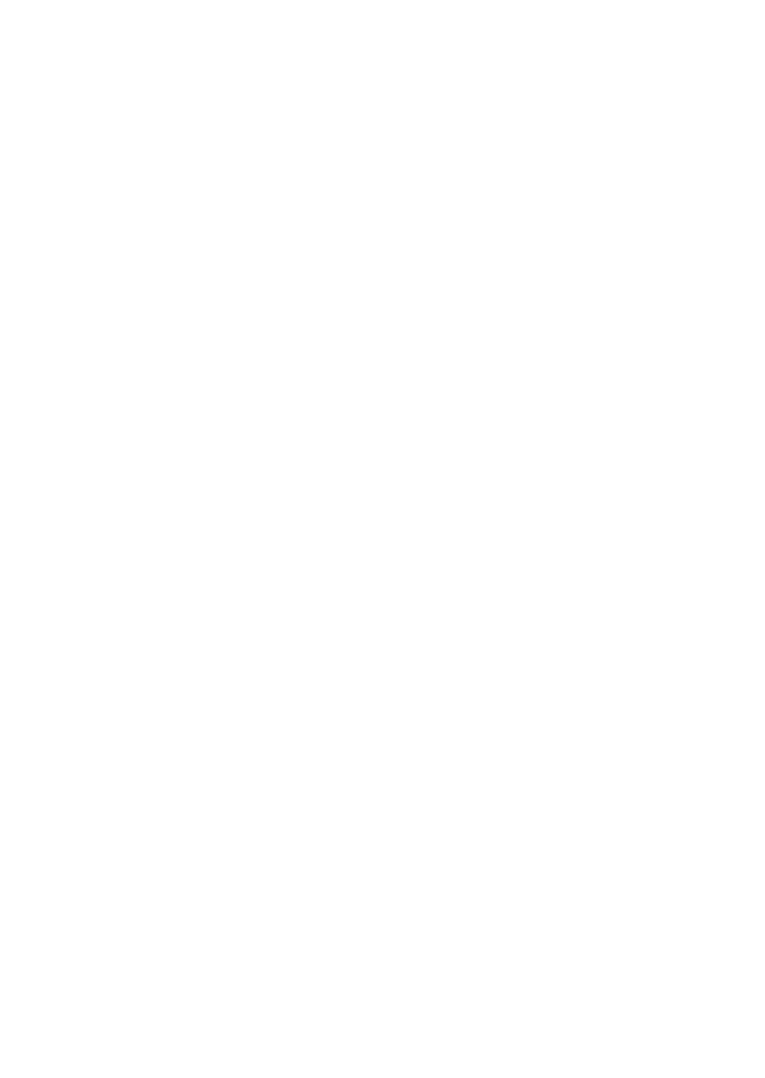
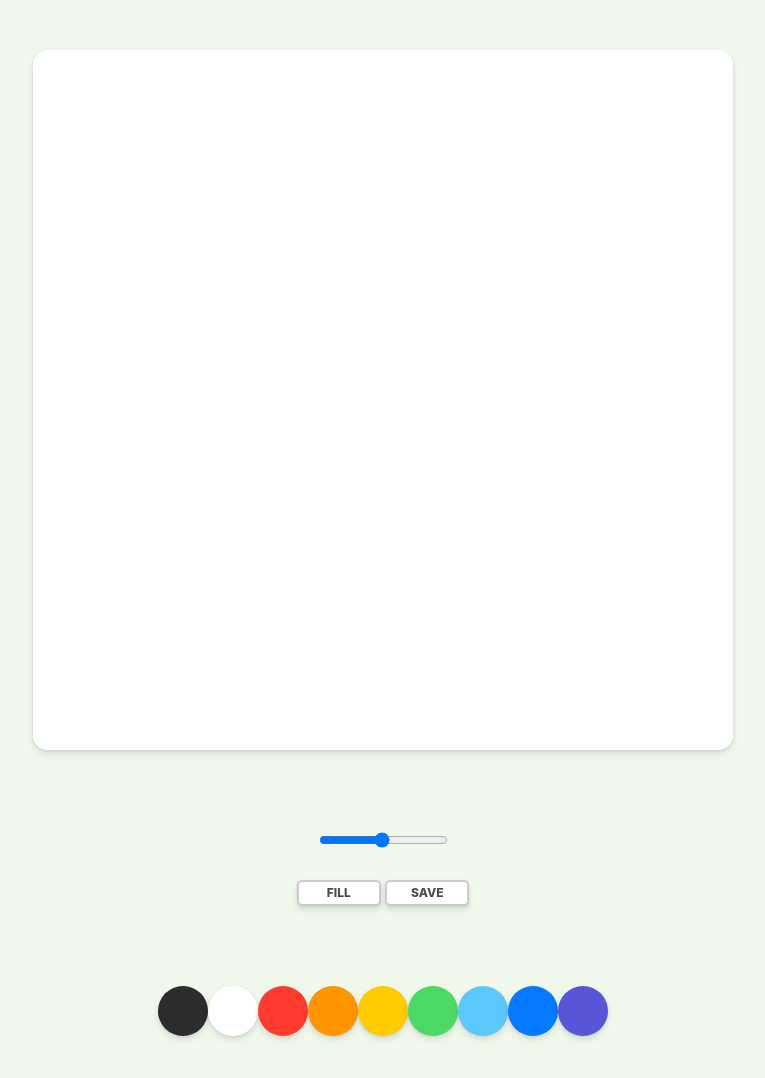
Before and after one commit to imhhhm/paintjs, a plain HTML site: page index.html in a window 1280 px wide. Shown: the whole page, without its empty margins (257-1022 px from the left). Before the commit the page ends 800 px from the top, so only its background shows below. Drawn offline with Linux system fonts and the light colour scheme.

Commit message:
add first

```diff
--- a/app.js
+++ b/app.js
@@ -0,0 +1,92 @@
+const canvas = document.getElementById("jsCanvas");
+const ctx = canvas.getContext("2d");
+const colors = document.getElementsByClassName("jsColor");
+const range = document.getElementById("jsRange");
+const mode = document.getElementById("jsMode");
+const saveBtn = document.getElementById("jsSave");
+
+const INITIAL_COLOR = "#2c2c2c";
+const CANVAS_SIZE = 700;
+
+canvas.width = CANVAS_SIZE;
+canvas.height = CANVAS_SIZE;
+
+ctx.fillStyle = "white";
+ctx.fillRect(0, 0, CANVAS_SIZE, CANVAS_SIZE);
+ctx.strokeStyle = INITIAL_COLOR;
+ctx.fillStyle = INITIAL_COLOR;
+ctx.lineWidth = 2.5;
+
+let painting = false;
+let filling = false;
+
+function stopPainting(){
+    painting = false;
+}
+function startPainting(){
+    painting = true;
+}
+function onMouseMove(event){
+    const x = event.offsetX;
+    const y = event.offsetY;
+    if(!painting){
+        ctx.beginPath();
+        ctx.moveTo(x,y);
+    }else{
+        ctx.lineTo(x,y);
+        ctx.stroke();
+    }
+}
+function handleColorClick(event){
+    const color =event.target.style.backgroundColor;
+    ctx.strokeStyle = color;
+    ctx.fillStyle = color;
+}
+function handleRangeChange(event){
+    const size = event.target.value;
+    ctx.lineWidth= size;
+}
+function handleModeClick(){
+    if (filling === true){
+        filling = false;
+        mode.innerText = "Fill";
+    }else{
+        filling = true;
+        mode.innerText = "Paint";
+    }
+}
+function handleCanvasClick(){
+    if(filling){
+        ctx.fillRect(0,0,CANVAS_SIZE, CANVAS_SIZE);
+    }
+}
+function handleCM(event){
+    event.preventDefault();
+}
+function handleSaveClick(){
+    const image = canvas.toDataURL();
+    const link = document.createElement("a");
+    link.href = image;
+    link.download = "PaintJS[🎨]";
+    link.click();
+}
+if(canvas){
+    canvas.addEventListener("mousemove",onMouseMove);
+    canvas.addEventListener("mousedown",startPainting);
+    canvas.addEventListener("mouseup",stopPainting);
+    canvas.addEventListener("mouseleave",stopPainting);
+    canvas.addEventListener("click",handleCanvasClick);
+    canvas.addEventListener("contextmenu",handleCM);
+}
+
+Array.from(colors).forEach(color => color.addEventListener("click",handleColorClick));
+
+if(range){
+    range.addEventListener("input",handleRangeChange);
+}
+if(mode){
+    mode.addEventListener("click",handleModeClick);
+}
+if(saveBtn){
+    saveBtn.addEventListener("click",handleSaveClick);
+}
--- a/index.html
+++ b/index.html
@@ -4,10 +4,58 @@
     <meta charset="UTF-8">
     <meta http-equiv="X-UA-Compatible" content="IE=edge">
     <meta name="viewport" content="width=device-width, initial-scale=1.0">
-    <title>그림판</title>
+    <title>let's paint</title>
     <link rel="stylesheet" href="style.css">
 </head>
 <body>
+    <canvas id="jsCanvas" class="canvas"></canvas>
+    <div class="controls">
+        <div class="controls_range">
+            <input type="range" id="jsRange" min="0.1" max="5" value="2.5" step="0.1" />
+        </div>
+        <div class="controls_btns">
+            <button id="jsMode">Fill</button>
+            <button id="jsSave">Save</button>
+        </div>
+        <div class="controls_colors" id="jsColors">
+            <div
+            class="controls_color jsColor"
+            style="background-color:#2c2c2c"
+          ></div>
+          <div
+            class="controls_color jsColor"
+            style="background-color:white"
+          ></div>
+          <div
+            class="controls_color jsColor"
+            style="background-color:#FF3B30"
+          ></div>
+          <div
+            class="controls_color jsColor"
+            style="background-color:#FF9500"
+          ></div>
+          <div
+            class="controls_color jsColor"
+            style="background-color:#FFCC00"
+          ></div>
+          <div
+            class="controls_color jsColor"
+            style="background-color:#4CD963"
+          ></div>
+          <div
+            class="controls_color jsColor"
+            style="background-color:#5AC8FA"
+          ></div>
+          <div
+            class="controls_color jsColor"
+            style="background-color:#0579FF"
+          ></div>
+          <div
+            class="controls_color jsColor"
+            style="background-color:#5856D6"
+          ></div>
+        </div>
+    </div>
     <script src="app.js"></script>
 </body>
 </html>
--- /dev/null
+++ b/reset.css
@@ -0,0 +1,124 @@
+html,
+body,
+div,
+span,
+applet,
+object,
+iframe,
+h1,
+h2,
+h3,
+h4,
+h5,
+h6,
+p,
+blockquote,
+pre,
+a,
+abbr,
+acronym,
+address,
+big,
+cite,
+code,
+del,
+dfn,
+em,
+img,
+ins,
+kbd,
+q,
+s,
+samp,
+small,
+strike,
+strong,
+sub,
+sup,
+tt,
+var,
+b,
+u,
+i,
+center,
+dl,
+dt,
+dd,
+ol,
+ul,
+li,
+fieldset,
+form,
+label,
+legend,
+table,
+caption,
+tbody,
+tfoot,
+thead,
+tr,
+th,
+td,
+article,
+aside,
+canvas,
+details,
+embed,
+figure,
+figcaption,
+footer,
+header,
+hgroup,
+menu,
+nav,
+output,
+ruby,
+section,
+summary,
+time,
+mark,
+audio,
+video {
+  margin: 0;
+  padding: 0;
+  border: 0;
+  font-size: 100%;
+  font: inherit;
+  vertical-align: baseline;
+}
+/* HTML5 display-role reset for older browsers */
+article,
+aside,
+details,
+figcaption,
+figure,
+footer,
+header,
+hgroup,
+menu,
+nav,
+section {
+  display: block;
+}
+body {
+  line-height: 1;
+}
+ol,
+ul {
+  list-style: none;
+}
+blockquote,
+q {
+  quotes: none;
+}
+blockquote:before,
+blockquote:after,
+q:before,
+q:after {
+  content: "";
+  content: none;
+}
+table {
+  border-collapse: collapse;
+  border-spacing: 0;
+}
--- a/style.css
+++ b/style.css
@@ -0,0 +1,70 @@
+@import "reset.css";
+/* @font-face {
+    font-family: 'BMHANNAPro';
+    src: url('https://cdn.jsdelivr.net/gh/projectnoonnu/noonfonts_seven@1.0/BMHANNAPro.woff') format('woff');
+    font-weight: normal;
+    font-style: normal;
+    } */
+body{
+    background-color: #eff8eafa;
+    font-family: -apple-system, BlinkMacSystemFont, "Segoe UI", Roboto, Oxygen,
+    Ubuntu, Cantarell, "Open Sans", "Helvetica Neue", sans-serif;
+    display: flex;
+    flex-direction: column;
+    align-items: center;
+    padding: 50px 0px;
+}
+.canvas{
+    width: 700px;
+    height: 700px;
+    background-color: #fff;
+    border-radius:15px;
+    box-shadow: 0 4px 6px rgba(50, 50, 93, 0.11), 0 1px 3px rgba(0, 0, 0, 0.08);
+}
+.controls{
+    margin-top:80px;
+    display: flex;
+    flex-direction: column;
+    align-items: center;
+}
+/* 버튼 */
+.controls .controls_btns{
+    margin-bottom: 30px;
+}
+.controls_btns button {
+    all: unset;
+    cursor: pointer;
+    background-color: white;
+    padding: 5px 0px;
+    width: 80px;
+    text-align: center;
+    border-radius: 5px;
+    box-shadow: 0 4px 6px rgba(50, 50, 93, 0.11), 0 1px 3px rgba(0, 0, 0, 0.08);
+    border: 2px solid rgba(0, 0, 0, 0.2);
+    color: rgba(0, 0, 0, 0.7);
+    text-transform: uppercase;
+    font-weight: 800;
+    font-size: 12px;
+  }
+.controls_btns button:active {
+    transform: scale(0.98);
+}
+/* 컬러 */
+.controls_color{
+    margin-top: 50px;
+    margin-bottom: 30px;
+}
+.controls .controls_colors{
+    display: flex;
+}
+.controls_colors .controls_color{
+    width: 50px;
+    height: 50px;
+    border-radius: 25px;
+    cursor: pointer;
+    box-shadow: 0 4px 6px rgba(50, 50, 93, 0.11), 0 1px 3px rgba(0, 0, 0, 0.08);
+}
+/* range */
+.controls .controls_range {
+    margin-bottom: 30px;
+  }
```
